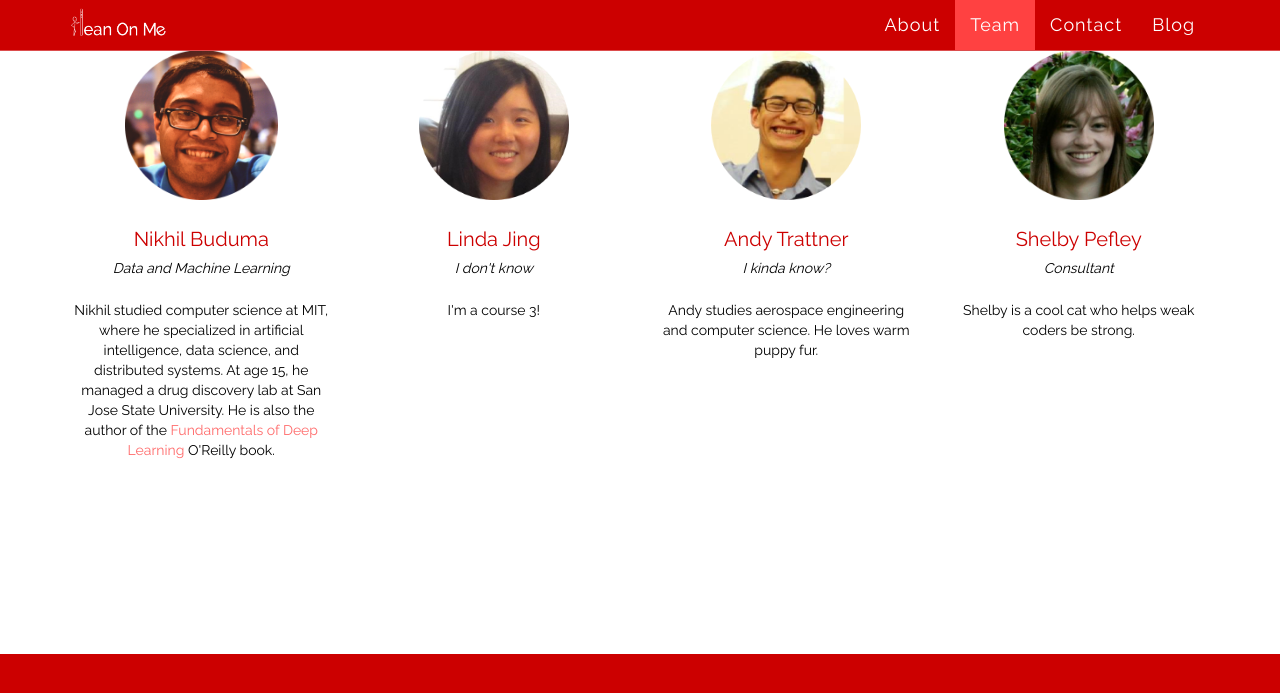
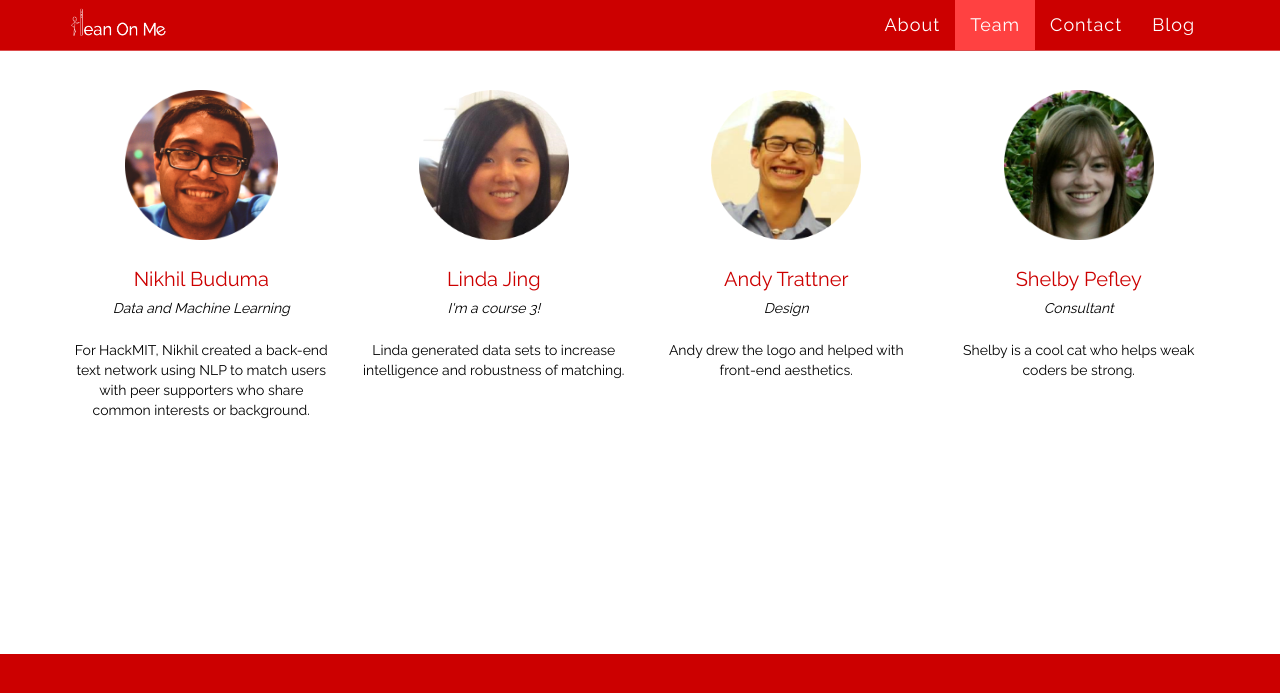
Before and after one commit to bboydreamer/lean0nme.github.io, a Jekyll site: the page index.html, which Jekyll copies as it is, in a window 1280 px wide and 900 px high, scrolled down 2046 px. Shown: the top 693 px of the window. Built offline with Jekyll 4.4.1, drawn with Linux system fonts in a browser that asks for light colours; nearby versions of some CDN libraries; Markdown is read by kramdown in place of the engine named in the settings; comment, search, counter and statistics services are not loaded.

Commit message:
edit of bios

```diff
--- a/index.html
+++ b/index.html
@@ -140,7 +140,7 @@
                             </span><br>
                             <div class="person-blurb">
                             <br>
-                                Nikhil studied computer science at MIT, where he specialized in artificial intelligence, data science, and distributed systems. At age 15, he managed a drug discovery lab at San Jose State University. He is also the author of the <a href="http://shop.oreilly.com/product/0636920039709.do" target="_blank">Fundamentals of Deep Learning</a> O'Reilly book.
+                                For HackMIT, Nikhil created a back-end text network using NLP to match users with peer supporters who share common interests or background.
                             </div>
                         </div>
                     </div>
@@ -152,11 +152,11 @@
                             Linda Jing
                             </span> <br>
                             <span class="person-title">
-                                I don't know
+                                I'm a course 3!
                             </span><br>
                             <div class="person-blurb">
                             <br>
-                                I'm a course 3!
+                                Linda generated data sets to increase intelligence and robustness of matching.
                             </div>
                         </div>
                     </div>
@@ -168,11 +168,11 @@
                             Andy Trattner
                             </span> <br>
                             <span class="person-title">
-                                I kinda know?
+                                Design
                             </span><br>
                             <div class="person-blurb">
                             <br>
-                                Andy studies aerospace engineering and computer science. He loves warm puppy fur.
+                                Andy drew the logo and helped with front-end aesthetics.
                             </div>
                         </div>
                     </div>
```
